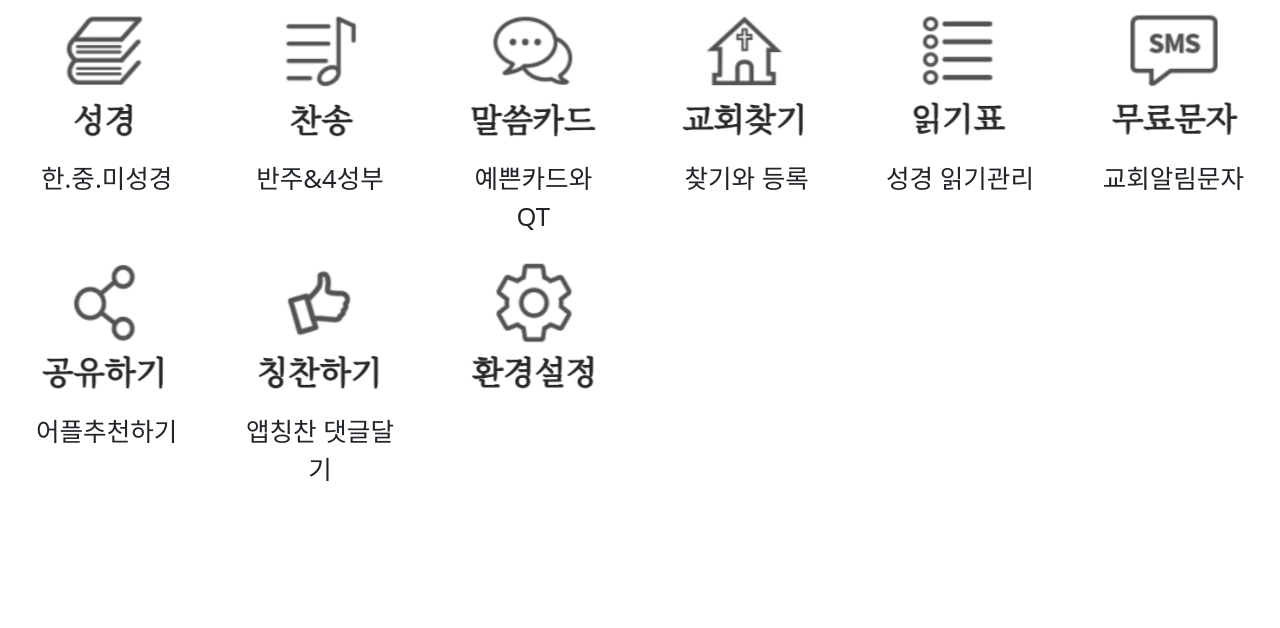
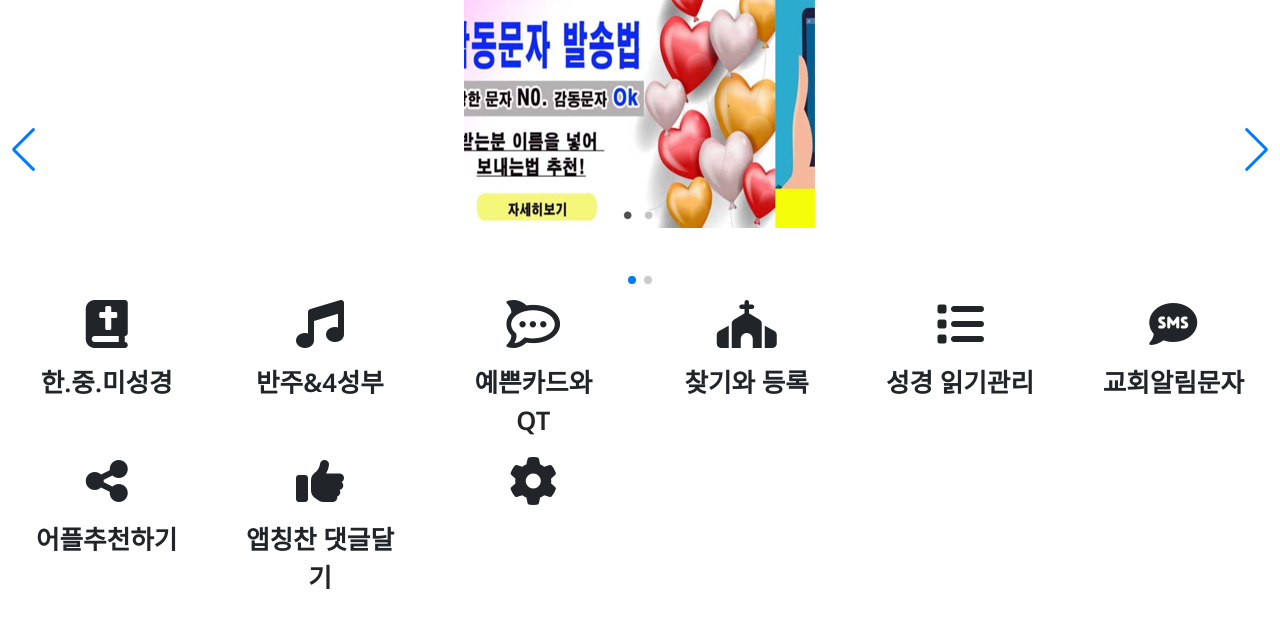
Before and after one commit to eunwoo/bible_web, a website: page public/index.html in a window 1280 px wide. Drawn offline with Linux system fonts and the light colour scheme.

Commit message:
main 수정, noto sans폰트변경. fontawesome적용, swiper추가

```diff
--- a/public/index.html
+++ b/public/index.html
@@ -6,18 +6,36 @@
     <meta name="viewport" content="width=device-width, initial-scale=1.0">
     <title>Document</title>
     <link href="./css/bootstrap.min.css" rel="stylesheet">
+
+    <script src="https://kit.fontawesome.com/4d207b59aa.js" crossorigin="anonymous"></script>
+
+    <link rel="preconnect" href="https://fonts.googleapis.com">
+    <link rel="preconnect" href="https://fonts.gstatic.com" crossorigin>
+    <link href="https://fonts.googleapis.com/css2?family=Noto+Sans:wght@400;600&display=swap" rel="stylesheet">
+
+    <link
+        rel="stylesheet"
+        href="./css/swiper-bundle.min.css"
+        />
+
+    <script src="./js/swiper-bundle.min.js"></script>
+
     <style>
 
 /* If the screen size is 1200px wide or more, set the font-size to 80px */
 @media (min-width: 1200px) {
   .font-resp {
     font-size: 2vw;
+    font-weight: 600;
+    font-family: 'Noto Sans', sans-serif;
   }
 }
 /* If the screen size is smaller than 1200px, set the font-size to 80px */
 @media (max-width: 1199.98px) {
   .font-resp {
     font-size: 3vw;
+    font-weight: 600;
+    font-family: 'Noto Sans', sans-serif;
   }
 }
 .card-margin {
@@ -27,14 +45,46 @@
 .card-margin:last-of-type {
     margin-right: 0;
 }
+
+.swiper {
+  width: 100vw;
+  height: 300px;
+}
+
     </style>
 </head>
 <body>
+<!-- Slider main container -->
+    <div class="swiper">
+        <!-- Additional required wrapper -->
+        <div class="swiper-wrapper">
+        <!-- Slides -->
+        <div class="swiper-slide">
+            <div class="text-center">
+                <img src="img/banner1.png">
+            </div>
+        </div>
+        <div class="swiper-slide">
+            <div class="text-center">
+                <img src="img/banner2.png"></div>
+            </div>
+        </div>
+        <!-- If we need pagination -->
+        <div class="swiper-pagination"></div>
+
+        <!-- If we need navigation buttons -->
+        <div class="swiper-button-prev"></div>
+        <div class="swiper-button-next"></div>
+
+    </div>
+
     <div class="container-fluid">
         <div class="row">
             <div class="col-4 col-sm-4 col-lg-3 col-xl-2 text-center">
                 <div class="card card-margin border-0">
-                    <img class="card-img-top img-fluid" src="./img/menu1.png">
+                    <div>
+                        <i class="fa-solid fa-book-bible fa-3x"></i>
+                    </div>
                     <div class="card-body font-resp">
                         한.중.미성경
                     </div>
@@ -42,7 +92,9 @@
             </div>
             <div class="col-4 col-sm-4 col-lg-3 col-xl-2 text-center">
                 <div class="card card-margin border-0">
-                    <img class="card-img-top" src="./img/menu2.png">
+                    <div>
+                        <i class="fa-solid fa-music fa-3x"></i>
+                    </div>
                     <div class="card-body font-resp">
                         반주&4성부
                     </div>
@@ -50,7 +102,8 @@
             </div>
             <div class="col-4 col-sm-4 col-lg-3 col-xl-2 text-center">
                 <div class="card card-margin border-0">
-                    <img class="card-img-top" src="./img/menu3.png">
+
+                    <i class="fa-brands fa-rocketchat fa-3x"></i>
                     <div class="card-body font-resp">
                         예쁜카드와 QT
                     </div>
@@ -58,7 +111,7 @@
             </div>
             <div class="col-4 col-sm-4 col-lg-3 col-xl-2 text-center">
                 <div class="card border-0">
-                    <img class="card-img-top" src="./img/menu4.png">
+                    <i class="fa-solid fa-church fa-3x"></i>
                     <div class="card-body font-resp">
                         찾기와 등록
                     </div>
@@ -66,7 +119,7 @@
             </div>
             <div class="col-4 col-sm-4 col-lg-3 col-xl-2 text-center">
                 <div class="card border-0">
-                    <img class="card-img-top" src="./img/menu5.png">
+                    <i class="fa-solid fa-list fa-3x"></i>
                     <div class="card-body font-resp">
                         성경 읽기관리
                     </div>
@@ -74,7 +127,7 @@
             </div>
             <div class="col-4 col-sm-4 col-lg-3 col-xl-2 text-center">
                 <div class="card border-0">
-                    <img class="card-img-top" src="./img/menu6.png">
+                    <i class="fa-solid fa-comment-sms fa-3x"></i>
                     <div class="card-body font-resp">
                         교회알림문자
                     </div>
@@ -82,7 +135,7 @@
             </div>
             <div class="col-4 col-sm-4 col-lg-3 col-xl-2 text-center">
                 <div class="card border-0">
-                    <img class="card-img-top" src="./img/menu7.png">
+                    <i class="fa-solid fa-share-nodes fa-3x"></i>
                     <div class="card-body font-resp">
                         어플추천하기
                     </div>
@@ -90,7 +143,7 @@
             </div>
             <div class="col-4 col-sm-4 col-lg-3 col-xl-2 text-center">
                 <div class="card border-0">
-                    <img class="card-img-top" src="./img/menu8.png">
+                    <i class="fa-solid fa-thumbs-up fa-3x"></i>
                     <div class="card-body font-resp">
                         앱칭찬 댓글달기
                     </div>
@@ -98,7 +151,7 @@
             </div>
             <div class="col-4 col-sm-4 col-lg-3 col-xl-2 text-center">
                 <div class="card border-0">
-                    <img class="card-img-top" src="./img/menu9.png">
+                    <i class="fa-solid fa-gear fa-3x"></i>
                     <div class="card-body font-resp">
 
                     </div>
@@ -108,16 +161,25 @@
     </div>
     <script src="./js/bootstrap.bundle.js"></script>
     <script>
-//           const MAX_UID = 1000000;
-//   const getUID = prefix => {
-//     do {
-//       prefix += Math.floor(Math.random() * MAX_UID);
-//     } while (document.getElementById(prefix));
-//     console.log(prefix);
-//     return prefix;
-//   };
-//   console.log(getUID);
-//   console.log(getUID('root'));
+
+const swiper = new Swiper('.swiper', {
+  // Optional parameters
+  direction: 'horizontal',
+  loop: true,
+
+  // If we need pagination
+  pagination: {
+    el: '.swiper-pagination',
+  },
+
+  // Navigation arrows
+  navigation: {
+    nextEl: '.swiper-button-next',
+    prevEl: '.swiper-button-prev',
+  },
+
+
+});
     </script>
 </body>
 </html>
```
Also changed, not shown: public/css/swiper-bundle.min.css (added), public/img/banner1.png (added), public/img/banner2.png (added), public/js/swiper-bundle.min.js (added), 1 other file.
